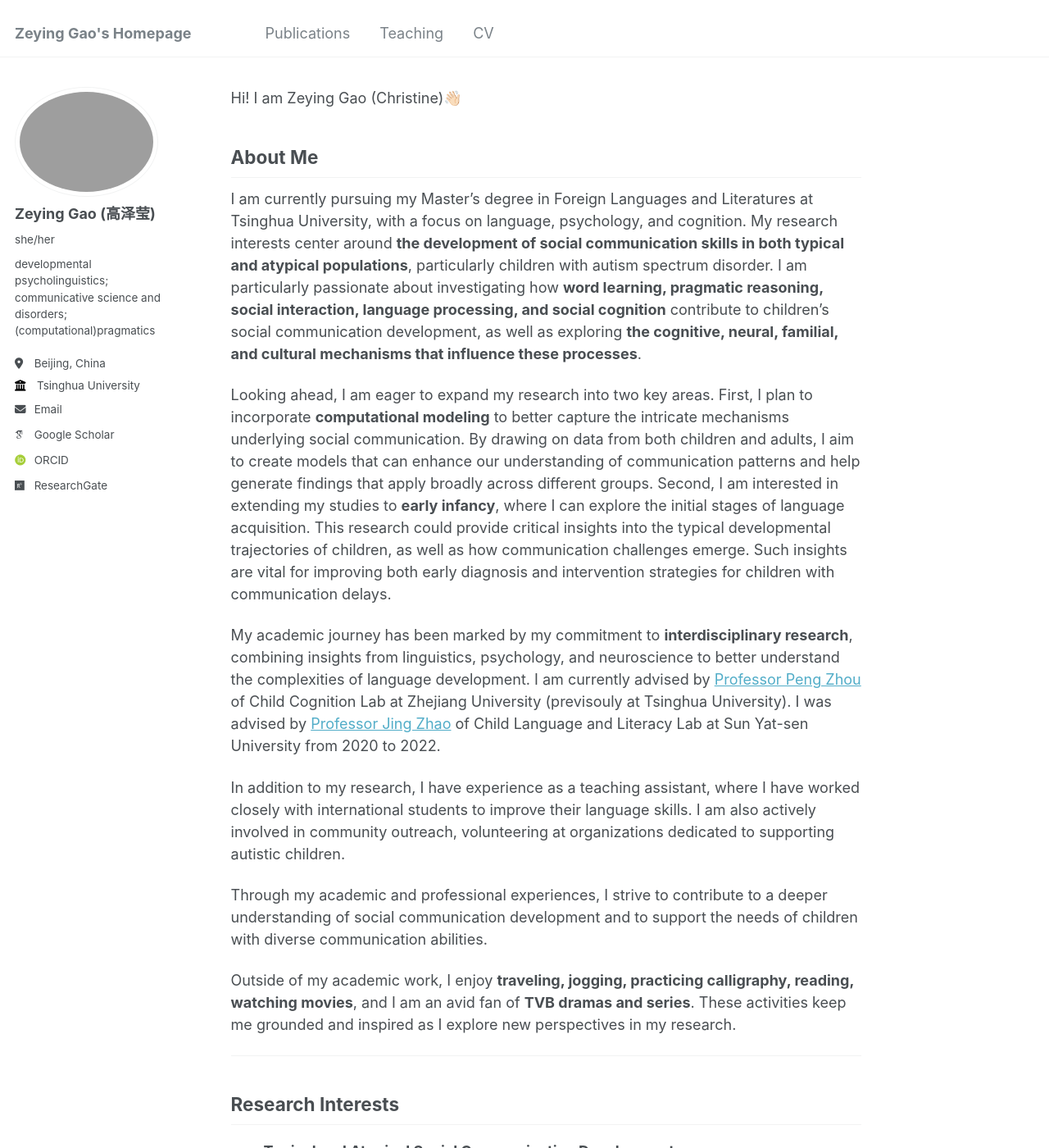
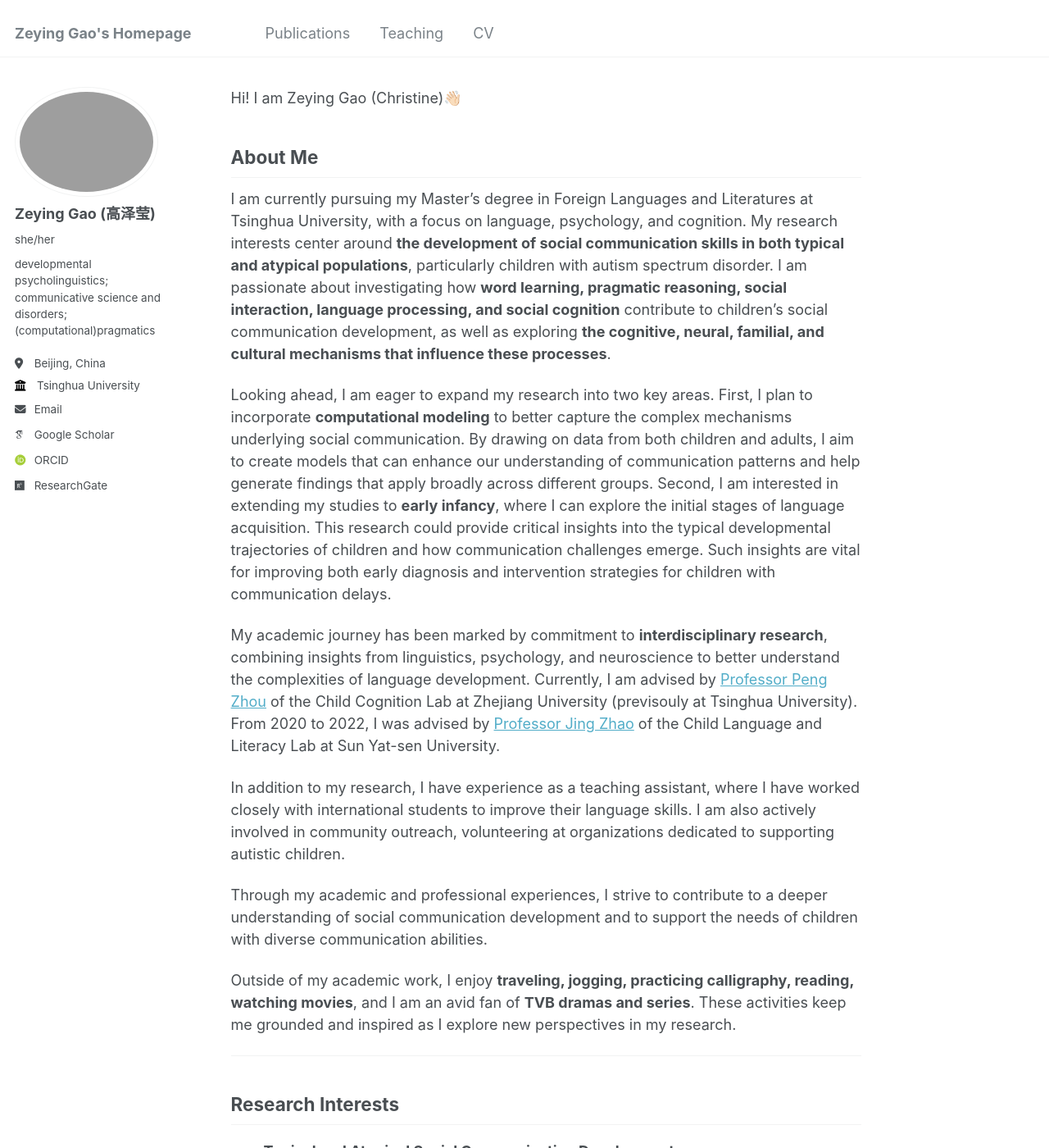
Before and after one commit to ZeyingGAO/zeyinggao.github.io, a Jekyll site: the page built from _pages/about.md, in a window 1280 px wide and 1400 px high. Shown: the whole window at 82% size. Built offline with Jekyll 4.4.1, drawn with Linux system fonts in a browser that asks for light colours; some web fonts are replaced.

Commit message:
Update about.md

```diff
--- a/_pages/about.md
+++ b/_pages/about.md
@@ -10,11 +10,11 @@ Hi! I am Zeying Gao (Christine)👋🏻
 
 ## About Me
 
-I am currently pursuing my Master's degree in Foreign Languages and Literatures at Tsinghua University, with a focus on language, psychology, and cognition. My research interests center around **the development of social communication skills in both typical and atypical populations**, particularly children with autism spectrum disorder. I am particularly passionate about investigating how **word learning, pragmatic reasoning, social interaction, language processing, and social cognition** contribute to children's social communication development, as well as exploring **the cognitive, neural, familial, and cultural mechanisms that influence these processes**.
+I am currently pursuing my Master's degree in Foreign Languages and Literatures at Tsinghua University, with a focus on language, psychology, and cognition. My research interests center around **the development of social communication skills in both typical and atypical populations**, particularly children with autism spectrum disorder. I am passionate about investigating how **word learning, pragmatic reasoning, social interaction, language processing, and social cognition** contribute to children's social communication development, as well as exploring **the cognitive, neural, familial, and cultural mechanisms that influence these processes**.
 
-Looking ahead, I am eager to expand my research into two key areas. First, I plan to incorporate **computational modeling** to better capture the intricate mechanisms underlying social communication. By drawing on data from both children and adults, I aim to create models that can enhance our understanding of communication patterns and help generate findings that apply broadly across different groups. Second, I am interested in extending my studies to **early infancy**, where I can explore the initial stages of language acquisition. This research could provide critical insights into the typical developmental trajectories of children, as well as how communication challenges emerge. Such insights are vital for improving both early diagnosis and intervention strategies for children with communication delays.
+Looking ahead, I am eager to expand my research into two key areas. First, I plan to incorporate **computational modeling** to better capture the complex mechanisms underlying social communication. By drawing on data from both children and adults, I aim to create models that can enhance our understanding of communication patterns and help generate findings that apply broadly across different groups. Second, I am interested in extending my studies to **early infancy**, where I can explore the initial stages of language acquisition. This research could provide critical insights into the typical developmental trajectories of children and how communication challenges emerge. Such insights are vital for improving both early diagnosis and intervention strategies for children with communication delays.
 
-My academic journey has been marked by my commitment to **interdisciplinary research**, combining insights from linguistics, psychology, and neuroscience to better understand the complexities of language development. I am currently advised by [Professor Peng Zhou](https://peng-zhou.com/research/) of Child Cognition Lab at Zhejiang University (previsouly at Tsinghua University). I was advised by [Professor Jing Zhao](https://scholar.google.com.hk/citations?user=JBzKh54AAAAJ&hl=zh-CN) of Child Language and Literacy Lab at Sun Yat-sen University from 2020 to 2022.
+My academic journey has been marked by commitment to **interdisciplinary research**, combining insights from linguistics, psychology, and neuroscience to better understand the complexities of language development. Currently, I am advised by [Professor Peng Zhou](https://peng-zhou.com/research/) of the Child Cognition Lab at Zhejiang University (previsouly at Tsinghua University). From 2020 to 2022, I was advised by [Professor Jing Zhao](https://scholar.google.com.hk/citations?user=JBzKh54AAAAJ&hl=zh-CN) of the Child Language and Literacy Lab at Sun Yat-sen University.
 
 In addition to my research, I have experience as a teaching assistant, where I have worked closely with international students to improve their language skills. I am also actively involved in community outreach, volunteering at organizations dedicated to supporting autistic children.
 
```
